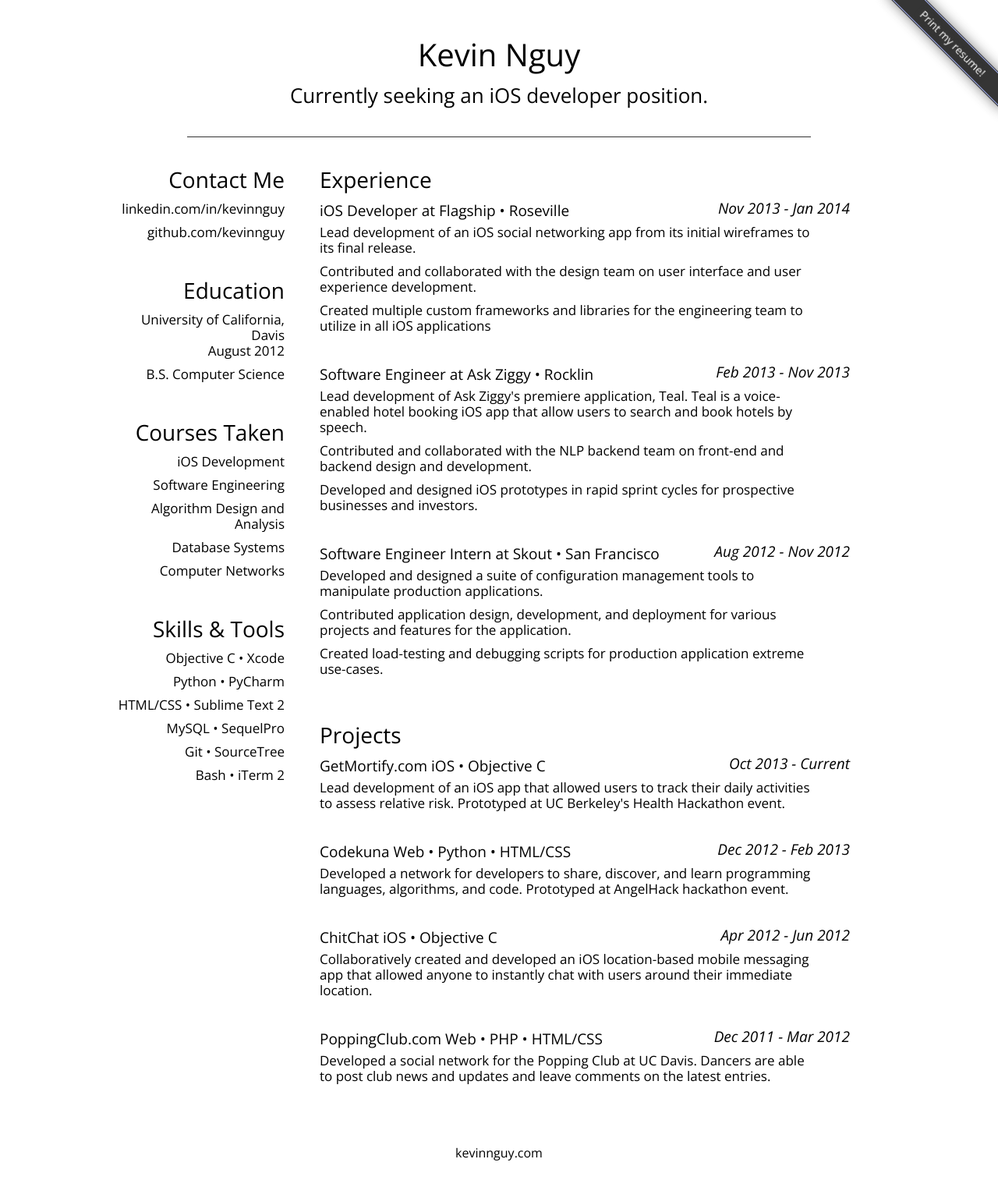
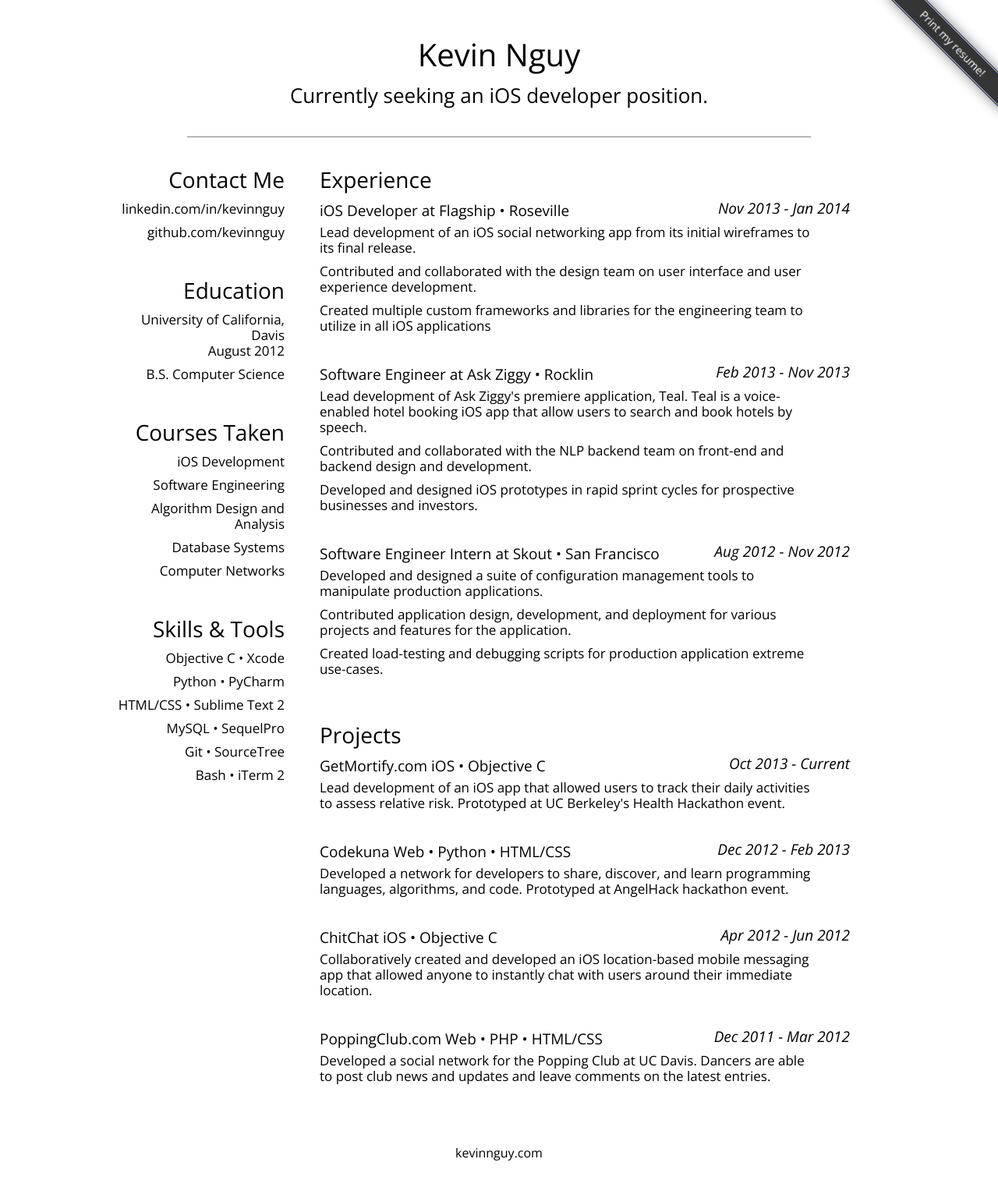
Before and after one commit to kevinnguy/kevinnguy.github.com, a Jekyll site: the page index.html, which Jekyll copies as it is, in a window 1280 px wide. Shown: the whole page at 78% size. Built offline with Jekyll 4.4.1, drawn with Linux system fonts in a browser that asks for light colours.

```diff
--- a/static/css/new_style.css
+++ b/static/css/new_style.css
@@ -595,7 +595,7 @@
 	margin-top: 50px;
 	margin-bottom: 40px;
 	padding-bottom: 35px;
-border-bottom: 1px solid #333;
+border-bottom: 1px solid #807F7F;
 width: 800px;
 }
 
```
